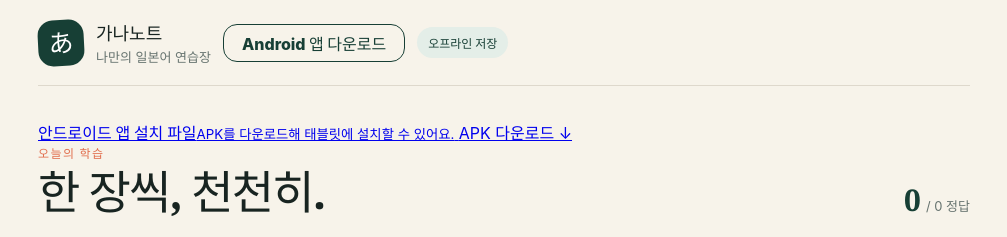
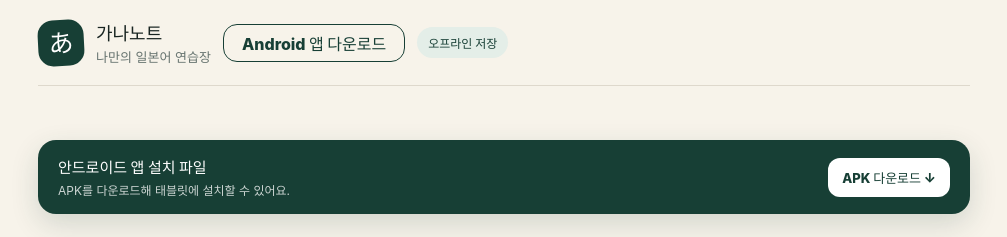
Before and after one commit to bobbybeatts/japanese-trainer-tablet, a plain HTML site: page index.html in a window 1280 px wide. Shown: the top 237 px of the page, without its empty margins (136-1143 px from the left). Drawn offline with Linux system fonts and the light colour scheme.

Commit message:
Style Android APK download banner

```diff
--- a/base.css
+++ b/base.css
@@ -31,6 +31,11 @@
 .install-button + .status-badge { margin-left: 0; }
 .apk-button { display: inline-flex; align-items: center; justify-content: center; text-decoration: none; white-space: nowrap; }
 .apk-label-short { display: none; }
+.apk-promo { display: flex; align-items: center; justify-content: space-between; gap: 16px; margin: 20px 0 26px; padding: 16px 20px; border-radius: 18px; color: white; background: var(--green); text-decoration: none; box-shadow: 0 10px 28px rgba(23,63,53,.16); }
+.apk-promo-copy { display: flex; flex-direction: column; gap: 4px; }
+.apk-promo-copy strong { font-size: 15px; }
+.apk-promo-copy small { color: rgba(255,255,255,.78); font-size: 12px; }
+.apk-promo-action { flex: none; padding: 10px 14px; border-radius: 12px; color: var(--green); background: white; font-size: 13px; font-weight: 800; }
 
 main { padding-top: 34px; }
 .view { display: none; animation: rise .28s ease both; }
```
